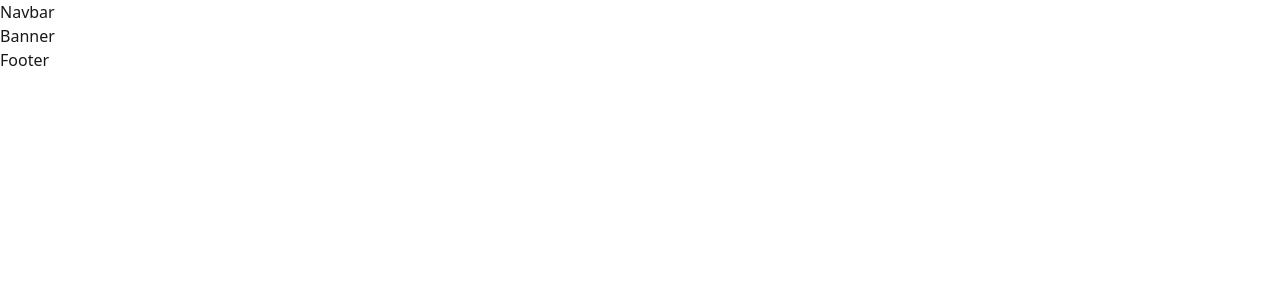
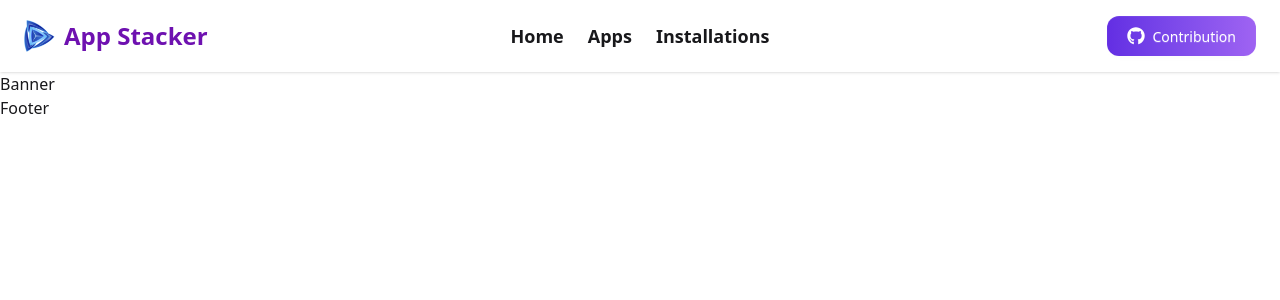
Before and after one commit to mehedihasanshohan/app-stacker-react, a React (Vite) app: page / in a window 1280 px wide. Shown: the top 300 px of the page. Built offline with nearby package versions, Linux system fonts and the light colour scheme.

Commit message:
added navbar section

```diff
--- a/src/Pages/Errorpage.jsx
+++ b/src/Pages/Errorpage.jsx
@@ -1,16 +1,21 @@
 import React from 'react'
 import { Link } from 'react-router'
 import errorImg from '/assets/error-404.png'
+import Navbar from '../components/Navbar/Navbar'
+import Footer from '../components/Footer/Footer'
 
 const Errorpage = () => {
   return (
+    <div>
+    <Navbar></Navbar>
     <div className='bg-[#CCE1F7] min-h-screen flex flex-col justify-center items-center gap-6'>
       <img src={errorImg} alt="" />
       <h2 className='text-black font-bold text-2xl'>Oops! page not found!</h2>
       <p className='text-gray-500 font-normal '>The page you are looking is not available</p>
       <Link to={-1} className='btn btn-info'>Go Back!</Link>
     </div>
-
+    <Footer></Footer>
+    </div>
   )
 }
 
--- a/src/components/Navbar/Navbar.jsx
+++ b/src/components/Navbar/Navbar.jsx
@@ -1,8 +1,49 @@
 import React from 'react'
+import { Link } from 'react-router'
+import icon from '/assets/logo.png'
+import { FaGithub } from 'react-icons/fa';
 
 const Navbar = () => {
   return (
-    <div>Navbar</div>
+    <div className="navbar bg-base-100 shadow-sm">
+  <div className="navbar-start">
+    <div className="dropdown">
+      <div tabIndex={0} role="button" className="btn btn-ghost lg:hidden">
+        <svg xmlns="http://www.w3.org/2000/svg" className="h-5 w-5" fill="none" viewBox="0 0 24 24" stroke="currentColor"> <path strokeLinecap="round" strokeLinejoin="round" strokeWidth="2" d="M4 6h16M4 12h8m-8 6h16" /> </svg>
+      </div>
+      <ul
+        tabIndex={0}
+        className="menu  text-lg dropdown-content bg-white text-black rounded-box z-1 mt-3 w-52 p-2 shadow">
+        <li><Link>Home</Link></li>
+        <li><Link>Apps</Link></li>
+        <li><Link>Installations</Link></li>
+      </ul>
+    </div>
+     <img src={icon} className='h-8 w-8 ml-4 mr-2' alt="logo" />
+     <h2 className='text-2xl font-bold text-purple-800'>
+     <Link to={'/'}>App Stacker</Link>
+    </h2>
+  </div>
+  <div className="navbar-center hidden lg:flex">
+    <ul className="menu menu-horizontal text-lg font-semibold px-1">
+      <li><Link  to={'/'}>Home</Link></li>
+      <li><Link to={'/apps'}>Apps</Link></li>
+      <li><Link to={'/installations'}>Installations</Link></li>
+    </ul>
+  </div>
+  <div className="navbar-end">
+    <button
+      onClick={() => window.open("https://github.com/mehedihasanshohan", "_blank")}
+      className="btn relative overflow-hidden rounded-xl
+                  bg-gradient-to-r from-[#632EE3] to-[#9F63F2]
+                text-white border-none backdrop-blur-lg flex
+                  items-center gap-2 px-5 py-2 hover:from-[#9F63F2] hover:to-[#632EE3] mr-4 ]">
+    <FaGithub className="text-lg" />
+    <Link to="/" className="font-medium">Contribution</Link>
+  </button>
+
+  </div>
+</div>
   )
 }
 
```
